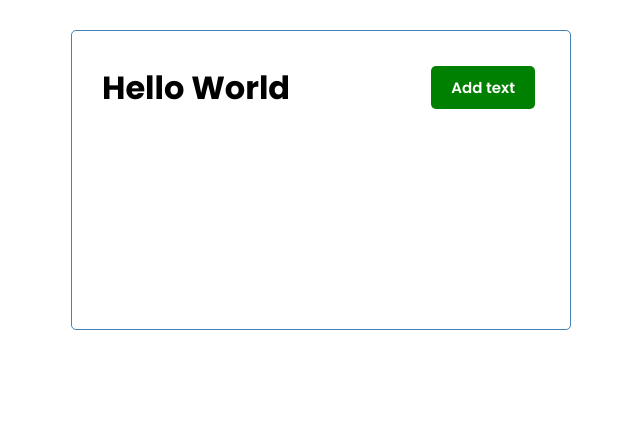
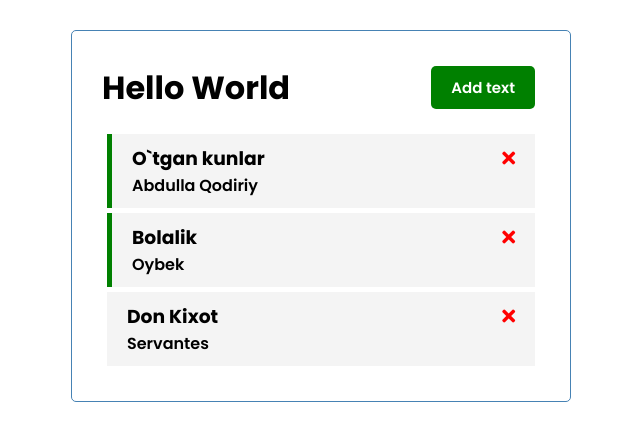
Before and after one commit to ibnAbdulatif/vuejs-project, a Vue app: page / in a window 1280 px wide. Shown: the top 440 px of the page, without its empty margins (319-959 px from the left). Built offline with nearby package versions, Linux system fonts and the light colour scheme.

Commit message:
add new function for delete book

```diff
--- a/public/index.html
+++ b/public/index.html
@@ -1,15 +1,26 @@
 <!DOCTYPE html>
 <html lang="">
   <head>
-    <meta charset="utf-8">
-    <meta http-equiv="X-UA-Compatible" content="IE=edge">
-    <meta name="viewport" content="width=device-width,initial-scale=1.0">
-    <link rel="icon" href="<%= BASE_URL %>favicon.ico">
+    <meta charset="utf-8" />
+    <meta http-equiv="X-UA-Compatible" content="IE=edge" />
+    <meta name="viewport" content="width=device-width,initial-scale=1.0" />
+    <link rel="icon" href="<%= BASE_URL %>favicon.ico" />
+    <link
+      rel="stylesheet"
+      href="https://cdnjs.cloudflare.com/ajax/libs/font-awesome/5.15.4/css/all.min.css"
+      integrity="sha512-1ycn6IcaQQ40/MKBW2W4Rhis/DbILU74C1vSrLJxCq57o941Ym01SwNsOMqvEBFlcgUa6xLiPY/NS5R+E6ztJQ=="
+      crossorigin="anonymous"
+      referrerpolicy="no-referrer"
+    />
     <title><%= htmlWebpackPlugin.options.title %></title>
   </head>
   <body>
     <noscript>
-      <strong>We're sorry but <%= htmlWebpackPlugin.options.title %> doesn't work properly without JavaScript enabled. Please enable it to continue.</strong>
+      <strong
+        >We're sorry but <%= htmlWebpackPlugin.options.title %> doesn't work
+        properly without JavaScript enabled. Please enable it to
+        continue.</strong
+      >
     </noscript>
     <div id="app"></div>
     <!-- built files will be auto injected -->
--- a/src/App.vue
+++ b/src/App.vue
@@ -1,20 +1,28 @@
 <template>
   <div class="container">
     <Header />
+    <Books @delete-book="deleteBook" :books="books" />
   </div>
 </template>
 
 <script>
 import Header from "./components/Header";
+import Books from "./components/Books";
 export default {
   name: "App",
   components: {
     Header,
+    Books,
   },
   data() {
     return {
       books: [],
     };
+  },
+  methods: {
+    deleteBook(id) {
+      console.log("book", id);
+    },
   },
   created() {
     this.books = [
@@ -37,10 +45,11 @@ export default {
         name: "Don Kixot",
         auth: "Servantes",
         pages: 400,
-        reminder: true,
+        reminder: false,
       },
     ];
   },
+  emits: ["delete-book"],
 };
 </script>
 
--- /dev/null
+++ b/src/components/Book.vue
@@ -0,0 +1,45 @@
+<template>
+  <div :class="[book.reminder ? 'reminder' : '', 'book']">
+    <h3>
+      {{ book.name }}
+      <i @click="onDelete(book.id)" class="fas fa-times"></i>
+    </h3>
+    <p>{{ book.auth }}</p>
+  </div>
+</template>
+
+<script>
+export default {
+  name: "Book",
+  props: {
+    book: Object,
+  },
+  methods: {
+    onDelete(id) {
+      this.$emit("delete-book", id);
+    },
+  },
+};
+</script>
+
+<style scoped>
+.fas {
+  color: red;
+}
+.book {
+  background: #f4f4f4;
+  margin: 5px;
+  padding: 10px 20px;
+  cursor: pointer;
+}
+
+.book.reminder {
+  border-left: 5px solid green;
+}
+
+.book h3 {
+  display: flex;
+  justify-content: space-between;
+  align-items: center;
+}
+</style>
--- a/src/components/Books.vue
+++ b/src/components/Books.vue
@@ -0,0 +1,18 @@
+<template>
+  <div :key="book.id" v-for="book in books">
+    <Book @delete-book="$emit('delete-book', book.id)" :book="book" />
+  </div>
+</template>
+
+<script>
+import Book from "./Book";
+export default {
+  name: "Books",
+  props: {
+    books: Array,
+  },
+  components: {
+    Book,
+  },
+};
+</script>
```
